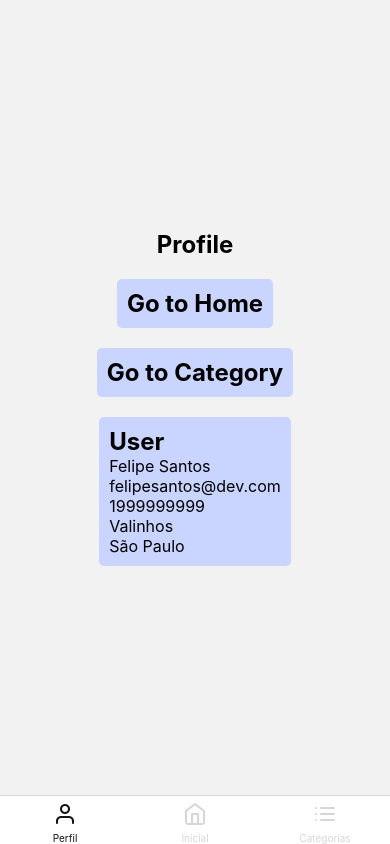
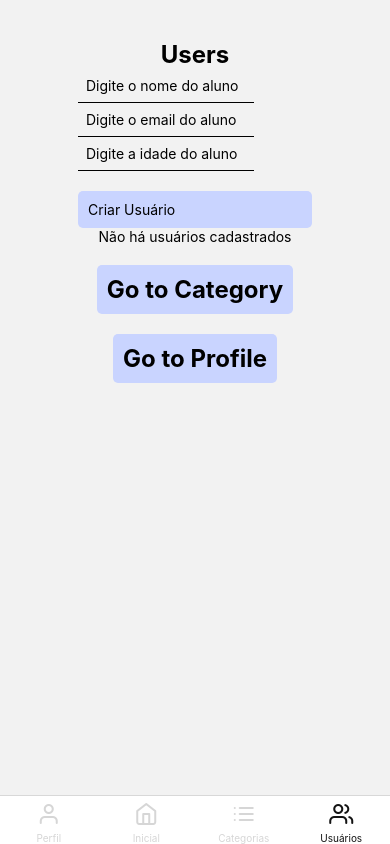
Before and after one commit to FelipeSantos92Dev/rn-models, a React Native app: screen /Users in a window 390 px wide. Built offline with nearby package versions, Linux system fonts and the light colour scheme.

Commit message:
feat: create user form and list

```diff
--- a/src/routes/tab.routes.jsx
+++ b/src/routes/tab.routes.jsx
@@ -4,6 +4,7 @@ import { Feather } from "@expo/vector-icons";
 import Home from "../screens/Home";
 import Profile from "../screens/Profile";
 import Category from "../screens/Category";
+import Users from "../screens/Users";
 import { user } from "../data/Profile";
 
 const Tab = createBottomTabNavigator();
@@ -61,6 +62,23 @@ const TabRoutes = () => {
           tabBarInactiveTintColor: "#D6D6D6",
         }}
       />
+
+      <Tab.Screen
+        name="Users"
+        component={Users}
+        options={{
+          tabBarIcon: ({ focused }) => (
+            <Feather
+              name="users"
+              size={24}
+              color={focused ? "#131313" : "#D6D6D6"}
+            />
+          ),
+          tabBarLabel: "Usuários",
+          tabBarActiveTintColor: "#131313",
+          tabBarInactiveTintColor: "#D6D6D6",
+        }}
+      />
     </Tab.Navigator>
   );
 };
--- a/src/screens/Home/index.jsx
+++ b/src/screens/Home/index.jsx
@@ -13,6 +13,8 @@ export default function Home() {
       <TouchButton route="Profile" title="Go to Profile" data={user} />
 
       <TouchButton route="Category" title="Go to Category" />
+
+      <TouchButton route="Users" title="Go to Users" />
     </View>
   );
 }
--- /dev/null
+++ b/src/screens/Users/index.jsx
@@ -0,0 +1,77 @@
+import { useState } from "react";
+import { Text, TextInput, TouchableOpacity, View } from "react-native";
+
+import styles from "./styles";
+import Title from "../../components/Title";
+import TouchButton from "../../components/TouchButton";
+import { user } from "../../data/Profile";
+
+import User from "../../models/user/User";
+import UsersRepository from "../../models/user/UserRepository";
+
+const usersList = new UsersRepository();
+
+let userId = 1; // Inicia o ID do usuário
+
+export default function Users() {
+  const [name, setName] = useState("");
+  const [email, setEmail] = useState("");
+  const [age, setAge] = useState("");
+
+  const [allUsers, setAllUsers] = useState([]);
+
+  const createUser = () => {
+    const newUser = new User(userId++, name, email, parseInt(age) || 0); // Incrementa o ID após o uso
+
+    usersList.add(newUser);
+    setAllUsers(usersList.getAll());
+
+    return newUser;
+  };
+
+  const clearInputs = () => {
+    setName("");
+    setEmail("");
+    setAge("");
+  };
+
+  return (
+    <View style={styles.container}>
+      <Title title="Users" />
+
+      <View>
+        <TextInput
+          placeholder="Digite o nome do aluno"
+          style={styles.userInput}
+          onChangeText={setName}
+        />
+        <TextInput
+          placeholder="Digite o email do aluno"
+          style={styles.userInput}
+          onChangeText={setEmail}
+        />
+        <TextInput
+          placeholder="Digite a idade do aluno"
+          style={styles.userInput}
+          onChangeText={(text) => setAge(text)}
+          keyboardType="numeric"
+        />
+
+        <TouchableOpacity style={styles.button} onPress={createUser}>
+          <Text>Criar Usuário</Text>
+        </TouchableOpacity>
+      </View>
+
+      <View>
+        {allUsers.length > 0 ? (
+          allUsers.map((user) => <Text key={user.id}>{user.name}</Text>)
+        ) : (
+          <Text>Não há usuários cadastrados</Text>
+        )}
+      </View>
+
+      <TouchButton route="Category" title="Go to Category" />
+      <TouchButton route="Profile" title="Go to Profile" data={user} />
+    </View>
+  );
+}
--- /dev/null
+++ b/src/screens/Users/styles.js
@@ -0,0 +1,23 @@
+import { StyleSheet } from "react-native";
+
+const styles = StyleSheet.create({
+  container: {
+    flex: 1,
+    paddingTop: 40,
+    alignItems: "center",
+  },
+  button: {
+    marginTop: 20,
+    padding: 10,
+    backgroundColor: "#C9D4FF",
+    borderRadius: 5,
+  },
+  userInput: {
+    padding: 8,
+    borderBottomColor: "black",
+    borderBottomWidth: 1,
+    width: "75%",
+  },
+});
+
+export default styles;
```
